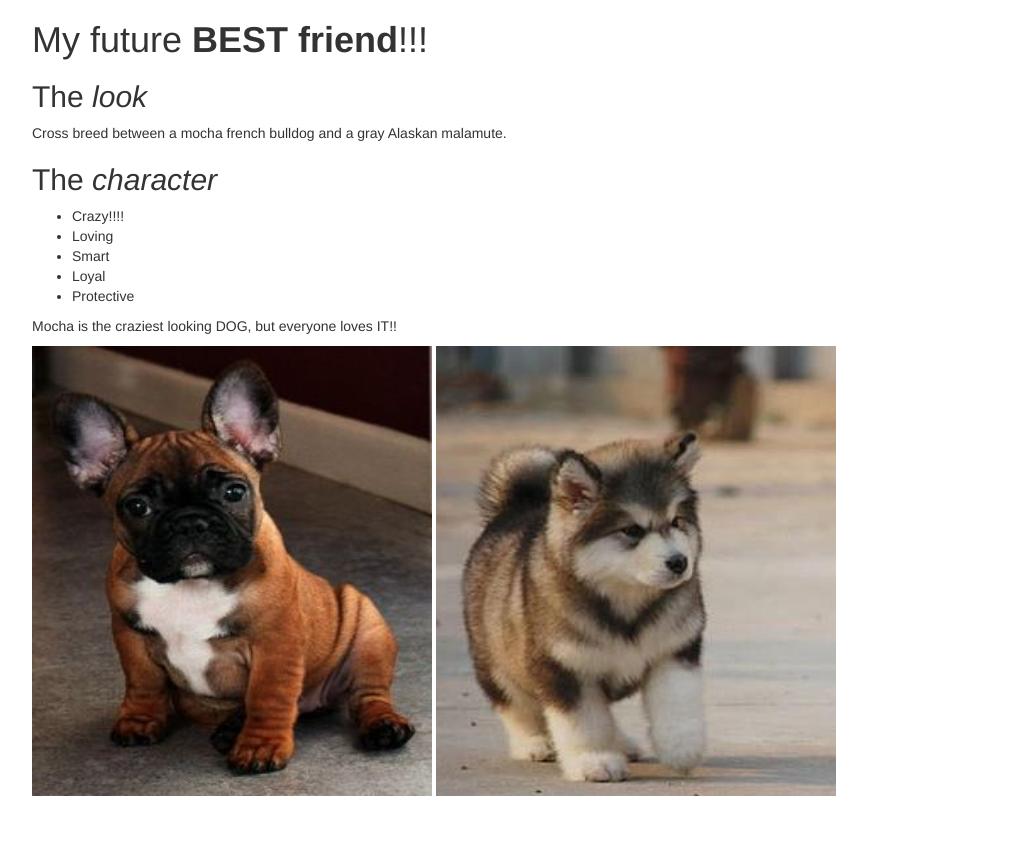
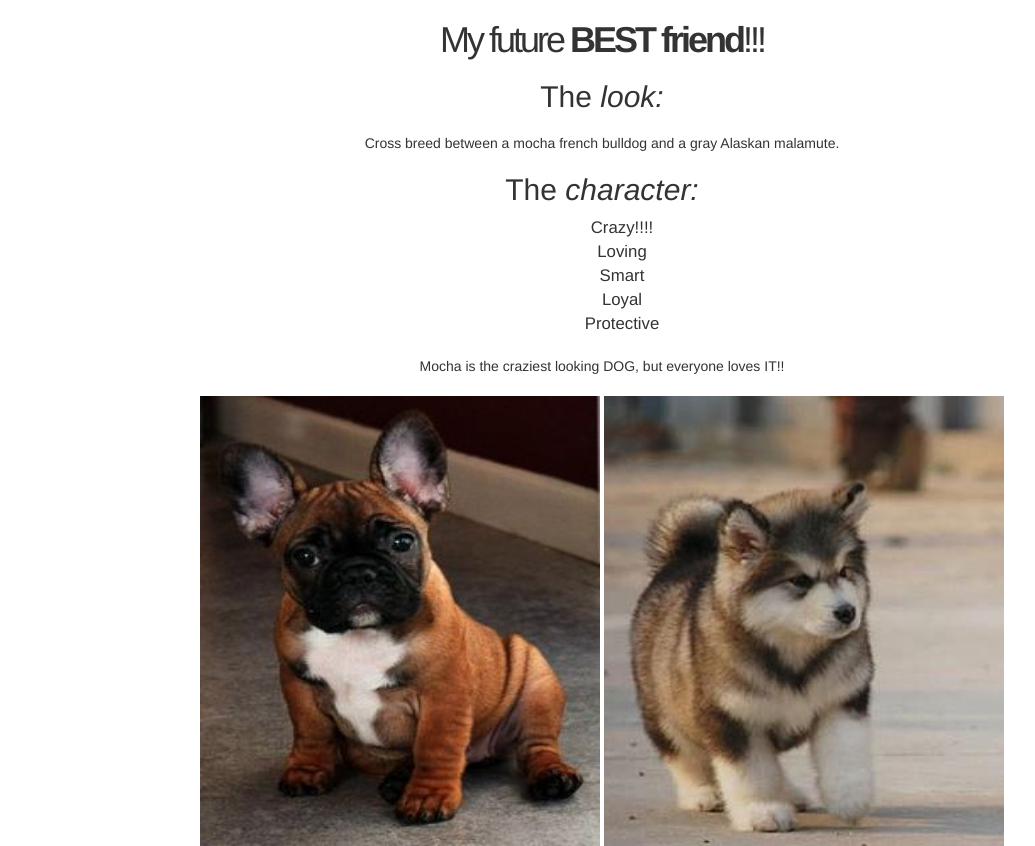
Before and after one commit to NadinYrosh/my-future-best-friend, a plain HTML site: page index.html in a window 1280 px wide. Shown: the whole page, without its empty margins (38-1073 px from the left). Before the commit the page ends 800 px from the top, so only its background shows below. Drawn offline with nearby package versions, Linux system fonts and the light colour scheme; files that its build step writes are made by us from their sources.

Commit message:
apply styles

```diff
--- a/css/style.css
+++ b/css/style.css
@@ -0,0 +1,24 @@
+body {
+  font-family: helvetica;
+  text-align: center;
+}
+
+.container {
+  margin: auto;
+  width: 900px;
+}
+
+h1 {
+  letter-spacing: -3px;
+}
+
+ul {
+  list-style-type: none;
+  font-size: 120%;
+  width: 300px;
+  margin: auto;
+}
+
+p {
+  margin: 20px auto;
+}
--- a/index.html
+++ b/index.html
@@ -1,16 +1,18 @@
 <!DOCTYPE html>
 <html>
   <head>
-    <link href="bootstrap.css" rel="stylesheet" type="text/css">
-    <link href="style.css" rel="stylesheet" type="text/css">
+    <link href="css/bootstrap.css" rel="stylesheet" type="text/css">
+    <link href="css/style.css" rel="stylesheet" type="text/css">
+    <script src="js/jquery-1.12.2.js"></script>
+    <script src="js/script.js"></script>
     <title>My future BEST friend.</title>
   </head>
   <body>
     <div class="container">
       <h1>My future <strong>BEST friend</strong>!!!</h1>
-      <h2>The <em>look</em></h2>
+      <h2>The <em>look:</em></h2>
       <p>Cross breed between a mocha french bulldog and a gray Alaskan malamute.</p>
-      <h2>The <em>character</em></h2>
+      <h2>The <em>character:</em></h2>
       <ul>
         <li>Crazy!!!!</li>
         <li>Loving</li>
```
Also changed, not shown: js/script.css (added).
